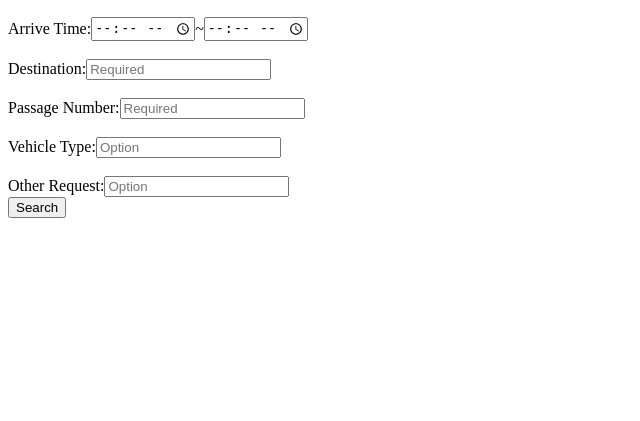
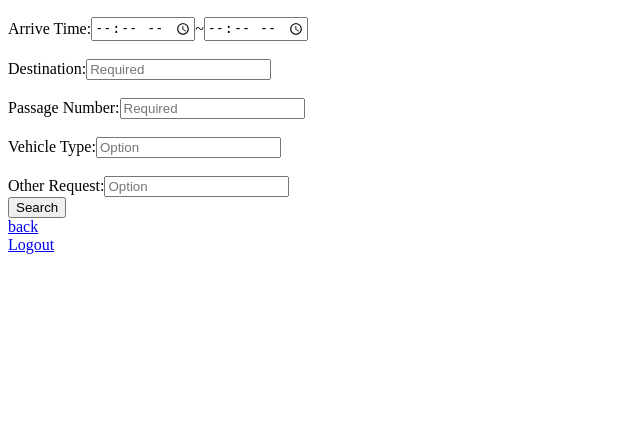
Before and after one commit to ReKaiwang/RideShareSystem, a Django app: page /request/riderequest/shareride in a window 1280 px wide. Shown: the part 81-502 px from the top of the page, without its empty margins (0-640 px from the left). Run offline with Django 3.2, Linux system fonts and the light colour scheme; a user stored in the database is signed in.

Commit message:
modify the home html and shareride html

```diff
--- a/templates/home.html
+++ b/templates/home.html
@@ -10,7 +10,7 @@
   <p><a href="{% url 'riderequest'%}"> start a new ride</a></p>
   <p><a href="{% url 'ridestatus'%}"> view your rides</a></p>
   <a href="{% url 'modify' %}">Change your profile</a>
-  <a href="{% url 'shareride' %}">Find a existing ride</a>
+ <!-- <a href="{% url 'shareride' %}">Find a existing ride</a>-->
   <br>as a driver: <br>
   <p><a href="{% url 'findride' %}">Find a existing ride</a></p>
 <p><a href="{% url 'drivestatus' %}">View Your Rides</a></p>
--- a/templates/ride_request/ride_owner_request.html
+++ b/templates/ride_request/ride_owner_request.html
@@ -14,7 +14,7 @@
         <input type="submit" value="Submit">
     </form>
 
-        <a href="{% url 'index' %}">Share a Ride?</a><br><br><br>
+        <a href="{% url 'shareride' %}">Share a Ride?</a><br><br><br>
         <a href="{% url 'home' %}">back</a><br>
         <a href="{% url 'logout' %}">Logout</a>
     </div>
--- a/templates/ride_request/ride_share_request.html
+++ b/templates/ride_request/ride_share_request.html
@@ -16,6 +16,8 @@
         <br>Other Request:<input type="text", name="OtherRe" placeholder="Option"/> </br>
         <input type="submit" value="Search">
     </form>
+        <a href="{% url 'riderequest' %}">back</a><br>
+        <a href="{% url 'logout' %}">Logout</a>
     {% else %}
       <p>You are not logged in</p>
       <a href="{% url 'login' %}">login</a> |
```
Also changed, not shown: db.sqlite3, 1 other file.
